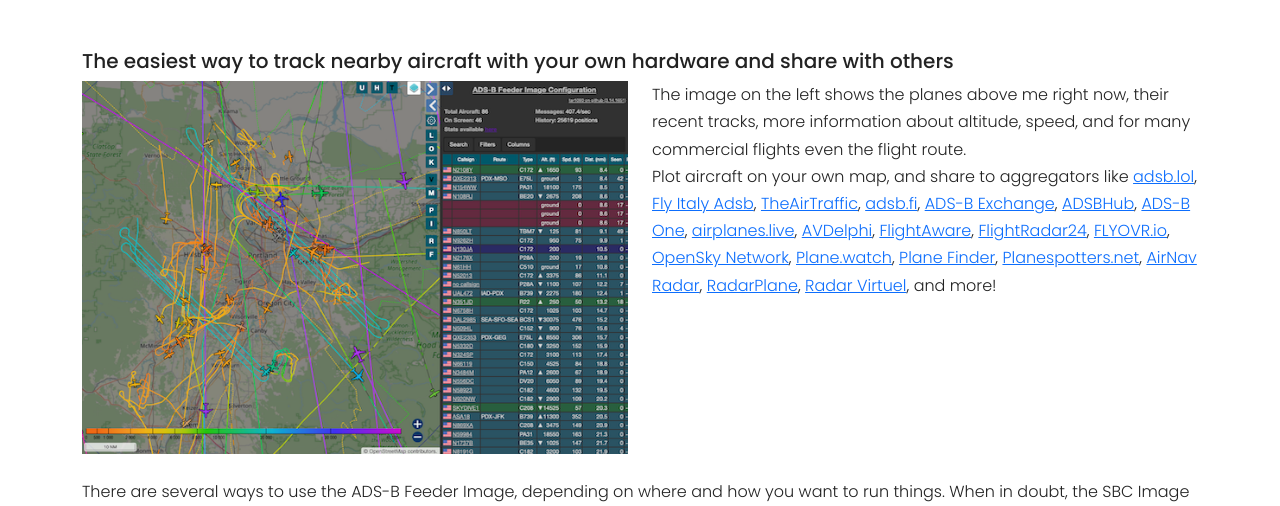
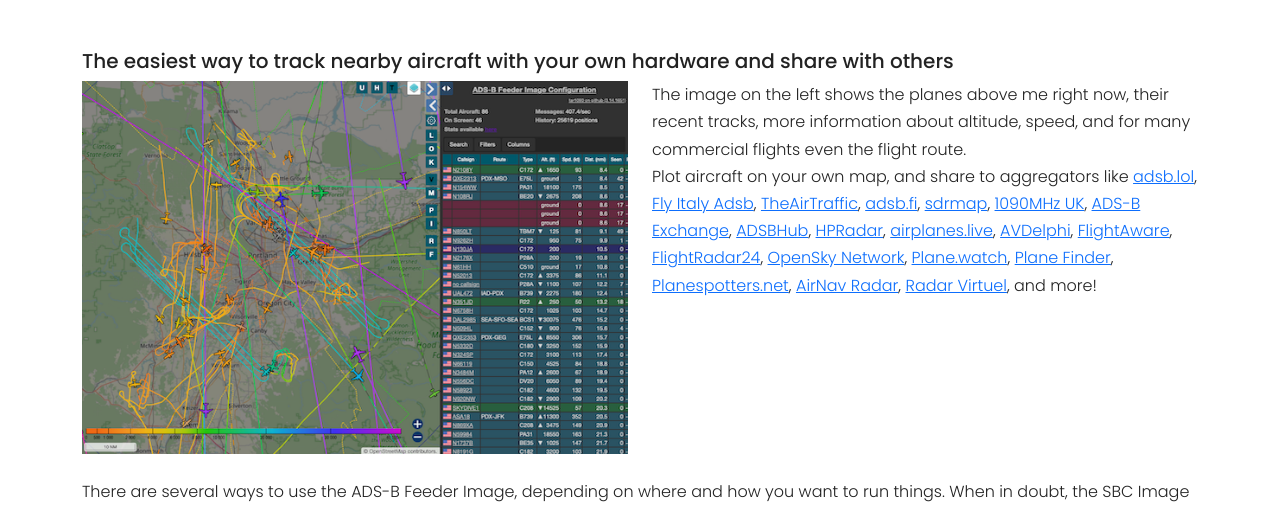
Before and after one commit to adsbim/adsb-im-web, a Flask app: page /home in a window 1280 px wide. Shown: the part 240-746 px from the top of the page. Run offline with Flask 3, Linux system fonts and the light colour scheme.

Commit message:
update list of ADS-B aggregators
Signed-off-by: Dirk Hohndel <dirk@hohndel.org>

```diff
--- a/web/templates/home.html
+++ b/web/templates/home.html
@@ -23,20 +23,20 @@
             <a href="https://flyitalyadsb.com/">Fly Italy Adsb</a>,
             <a href="http://theairtraffic.com/">TheAirTraffic</a>,
             <a href="https://adsb.fi/">adsb.fi</a>,
+            <a href="https://sdrmap.org/">sdrmap</a>,
+            <a href="https://1090mhz.uk/">1090MHz UK</a>,
             <a href="https://adsbexchange.com/">ADS-B Exchange</a>,
             <a href="https://adsbhub.org/">ADSBHub</a>,
-            <a href="https://adsb.one/">ADS-B One</a>,
+            <a href="https://skylink.hpradar.com/">HPRadar</a>,
             <a href="https://airplanes.live">airplanes.live</a>,
             <a href="https://www.avdelphi.com/">AVDelphi</a>,
             <a href="https://flightaware.com/">FlightAware</a>,
             <a href="https://www.flightradar24.com/">FlightRadar24</a>,
-            <a href="https://www.flyovr.io/">FLYOVR.io</a>,
             <a href="https://opensky-network.org/">OpenSky Network</a>,
             <a href="https://plane.watch/">Plane.watch</a>,
             <a href="https://planefinder.net/">Plane Finder</a>,
             <a href="http://planespotters.net/">Planespotters.net</a>,
             <a href="https://www.airnavradar.com/">AirNav Radar</a>,
-            <a href="https://radarplane.com/">RadarPlane</a>,
             <a href="https://www.radarvirtuel.com/">Radar Virtuel</a>, and more!
         </div>
         <div class="my-3 col-12">
```
